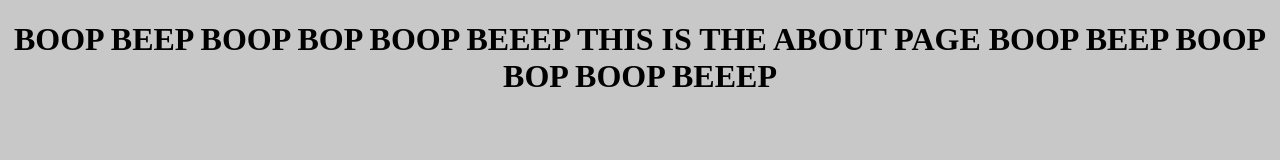
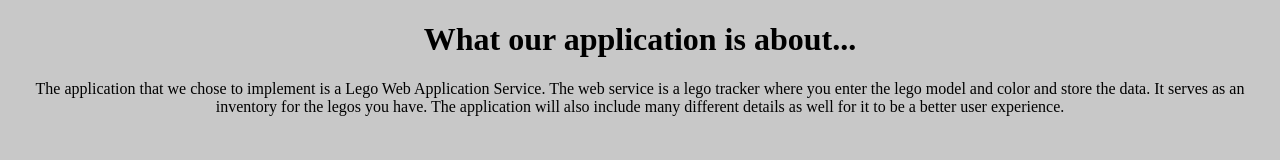
Before and after one commit to lewis-scrumbags/BrickMarket, a website: page static/about.html in a window 1280 px wide. Drawn offline with Linux system fonts and the light colour scheme.

Commit message:
about page

```diff
--- a/static/about.html
+++ b/static/about.html
@@ -5,6 +5,8 @@
     <link rel="stylesheet" href="style.css">
 </head>
     <body>
-        <h1> BOOP BEEP BOOP BOP BOOP BEEEP THIS IS THE ABOUT PAGE BOOP BEEP BOOP BOP BOOP BEEEP</h1>
+        <h1> What our application is about...</h1>
+        <p>The application that we chose to implement is a Lego Web Application Service. The web service is a lego tracker where you enter the lego model and color and store the data. It serves as an inventory for the legos you have. The application will also include many different details as well for it to be a better user experience.
+        </p>
     </body>
 </html>
```
